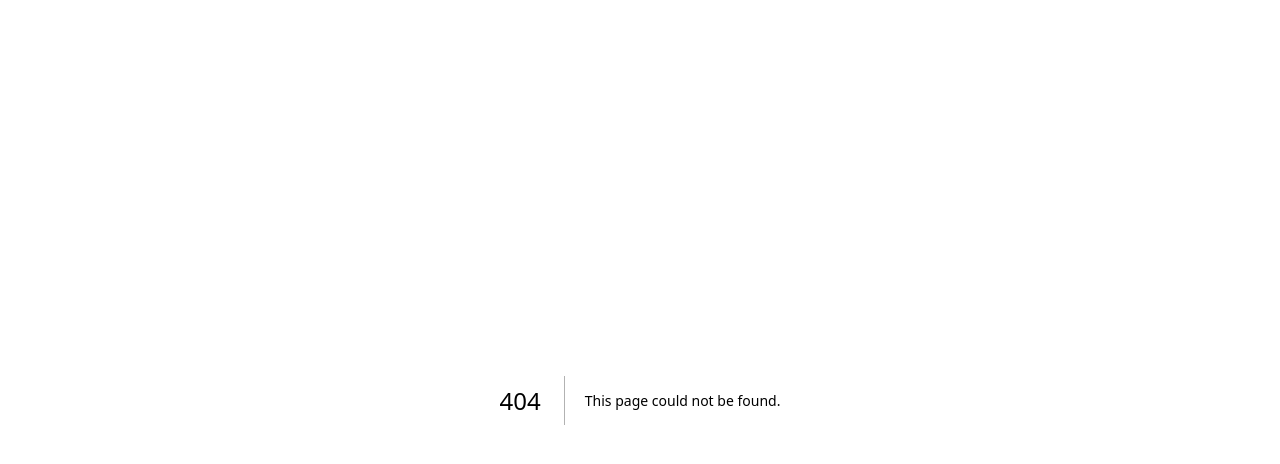
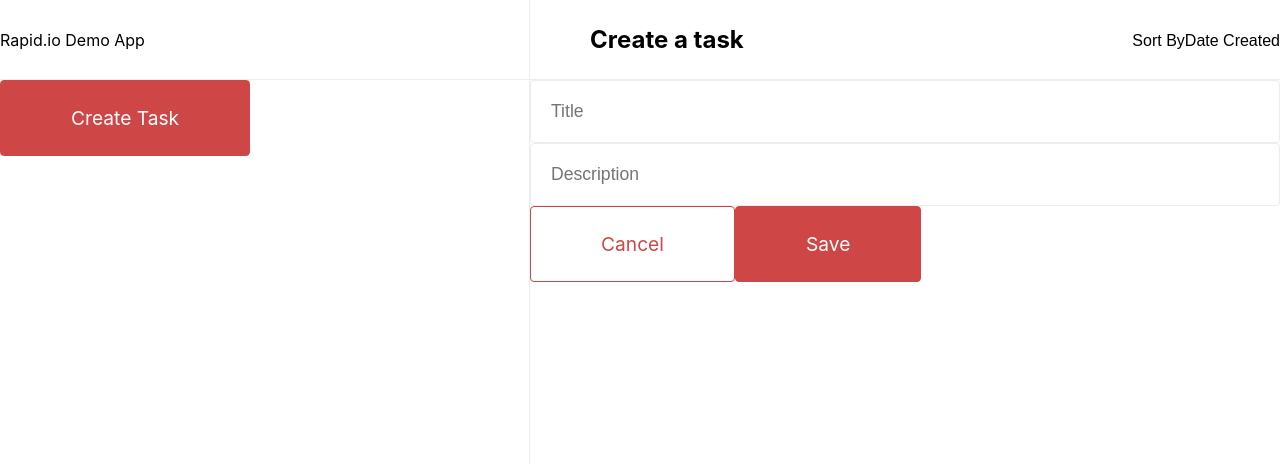
Before and after one commit to JSLibraryDirectory/demo-javascript-todo, a Next.js app: page /create in a window 1280 px wide. Before the commit this address had no page. Shown: the top 464 px of the page. Built offline with nearby package versions, Linux system fonts and the light colour scheme.

Commit message:
Add basic implementation of Create page

```diff
--- /dev/null
+++ b/components/input.js
@@ -0,0 +1,21 @@
+export default ({ placeholder, value, onChange, name }) => (
+  <div>
+    <input
+      type='text'
+      value={value}
+      placeholder={placeholder}
+      name={name}
+      onChange={onChange} />
+    <style jsx>
+      {`
+      input {
+        border: 1px solid #EEEBF3;
+        border-radius: 4px;
+        padding: 20px;
+        font-size: 1.1rem;
+        width: 100%;
+      }
+    `}
+    </style>
+  </div>
+)
--- /dev/null
+++ b/pages/create.js
@@ -0,0 +1,44 @@
+import React, { Component } from 'react'
+
+import Input from '../components/input'
+import Page from '../components/page'
+import Link from '../components/link'
+
+export default class extends Component {
+  constructor(props) {
+    super(props)
+    this.state = {
+      title: '',
+      description: '',
+    }
+    this.handleInputChange = this.handleInputChange.bind(this)
+  }
+
+  handleInputChange({ target }) {
+    this.setState({ [target.name]: target.value })
+  }
+
+  render () {
+    const { title, description } = this.state
+    return (
+      <Page heading="Create a task">
+        <Input
+          placeholder='Title'
+          value={title}
+          onChange={this.handleInputChange}
+          name='title' />
+        <Input
+          placeholder='Description'
+          value={description}
+          onChange={this.handleInputChange}
+          name='description' />
+        <Link href="/" inverted>
+          Cancel
+        </Link>
+        <Link href="/" >
+          Save
+        </Link>
+      </Page>
+    )
+  }
+}
```
